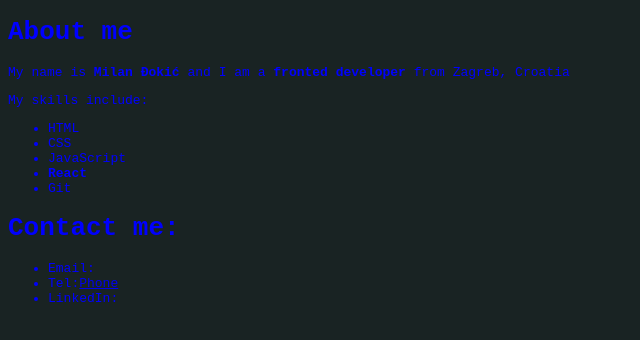
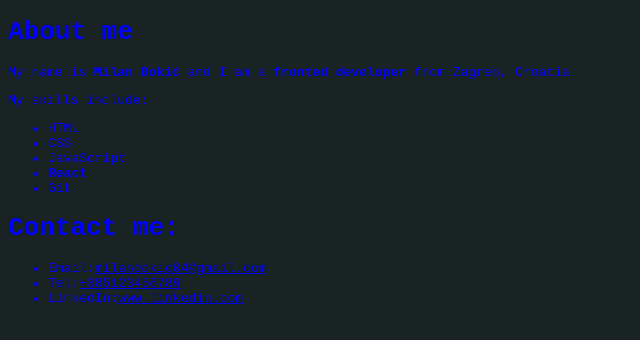
Before and after one commit to MilanDokic/MilanDokic.gihub.io, a plain HTML site: page index.html in a window 1280 px wide. Shown: the whole page, without its empty margins (0-640 px from the left). Drawn offline with Linux system fonts and the light colour scheme.

Commit message:
Change "Contact me" section

```diff
--- a/index.html
+++ b/index.html
@@ -23,9 +23,9 @@
         </ul>
         <h1>Contact me:</h1>
         <ul>
-            <li>Email:<a href="mailto:milandokic04@gmail.com"></a></li>
-            <li>Tel:<a href="tel:+385123456789">Phone</a></li>
-            <li>LinkedIn:<a href="https://github.com/MilanDokic" target="_blank"></a></li>
+            <li>Email:<a href="mailto:milandokic04@gmail.com">milandokic04@gmail.com</a></li>
+            <li>Tel:<a href="tel:+385123456789">+385123456789</a></li>
+            <li>LinkedIn:<a href="https://www.linkedin.com" target="_blank">www.linkedin.com</a></li>
         </ul>
     </body>
 </html>
```
